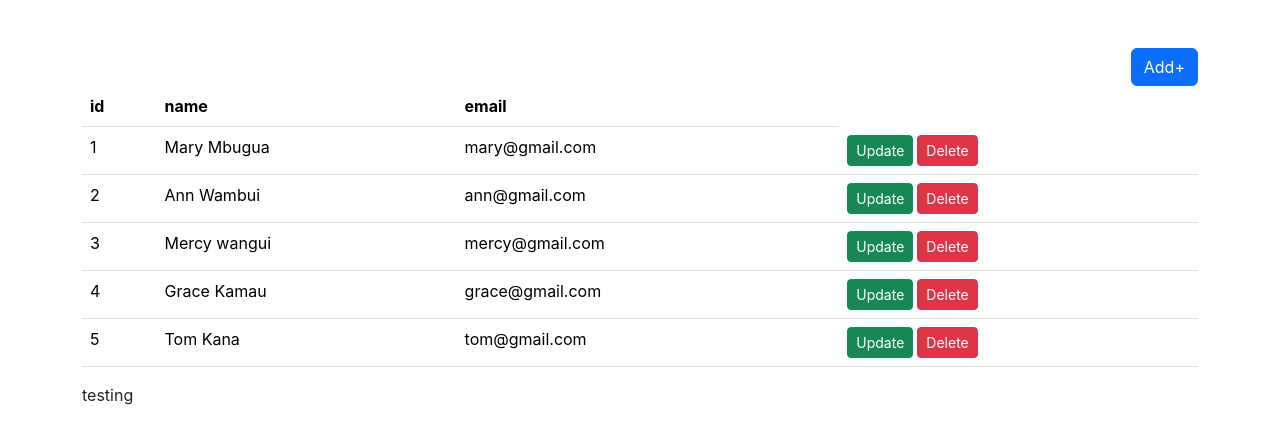
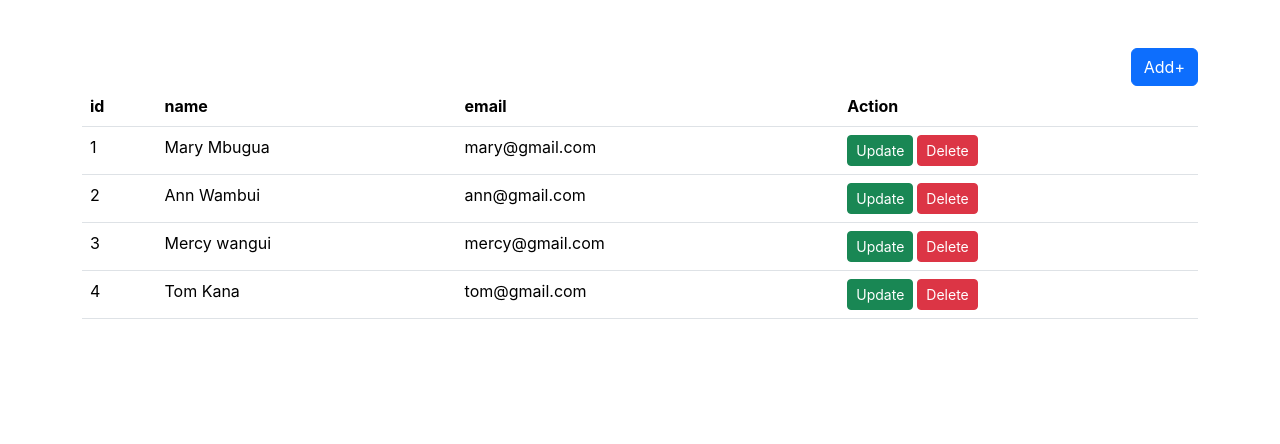
Before and after one commit to mbuguamary/Crude_Operations_Axios, a React (Create React App) app: page / in a window 1280 px wide. Shown: the top 444 px of the page. Built offline with nearby package versions, Linux system fonts and the light colour scheme; data requests are answered from the project's data file.

Commit message:
delete function

```diff
--- a/db.json
+++ b/db.json
@@ -30,14 +30,9 @@
       "email": "mercy@gmail.com"
     },
     {
-      "id": 4,
-      "name": "Grace Kamau",
-      "email": "grace@gmail.com"
-    },
-    {
       "name": "Tom Kana",
       "email": "tom@gmail.com",
-      "id": 5
+      "id": 4
     }
   ],
   "profile": {
--- a/src/App.js
+++ b/src/App.js
@@ -1,11 +1,12 @@
 import axios from "axios";
 import {useEffect,useState} from "react";
 import './App.css';
-import {Link } from 'react-router-dom'
+import {Link,useNavigate } from 'react-router-dom'
 
 function App() {
   const[columns,setColumns] =useState([])
   const [records,setRecords] = useState([])
+  const navigate = useNavigate();
   useEffect(() => {
   axios.get('http://localhost:8080/users')
 
@@ -27,6 +28,7 @@ function App() {
     c,i) => (
     <th key={i}>{c} </th>
     )) }
+    <th>Action</th>
 </tr>
       </thead>
       <tbody>
@@ -37,7 +39,7 @@ function App() {
           <td>{d.email}</td>
           <td>
             <Link to = {`/update/${d.id}`} className="btn btn-sm btn-success">Update</Link>
-            <Link to= '/delete' className="btn btn-sm ms-1 btn-danger"> Delete</Link>
+            <button onClick={e => handleSubmit(d.id)} className="btn btn-sm ms-1 btn-danger"> Delete</button>
           </td>
 
         </tr>
@@ -46,9 +48,21 @@ function App() {
       </tbody>
      </table>
 
-   <p>testing</p>
     </div>
   );
+  function handleSubmit(id){
+const conf = window.confirm("do you want to delete");
+  if(conf){
+    axios.delete('http://localhost:8080/users/'+id)
+    .then(res =>{
+      alert('Record Deleted Successfully');
+      const updatedRecords = records.filter(data => data.id !== id);
+                setRecords(updatedRecords);
+
+      navigate('/');
+    }).catch(err =>console.log(err))
+  }
+}
 }
 
 export default App;
```
